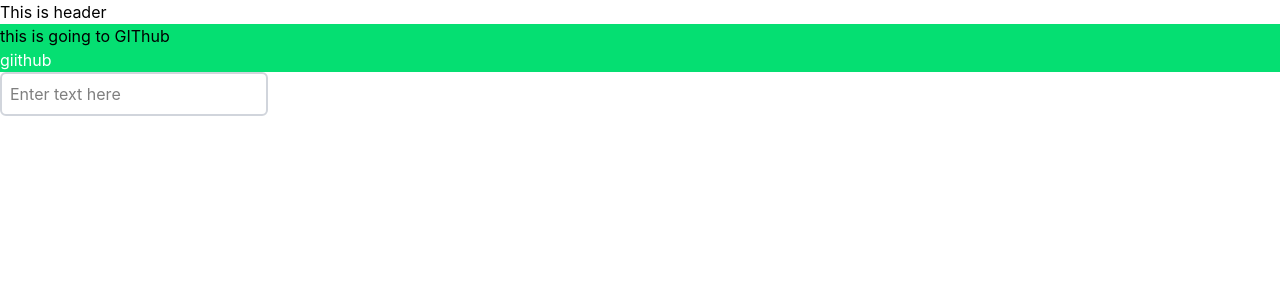
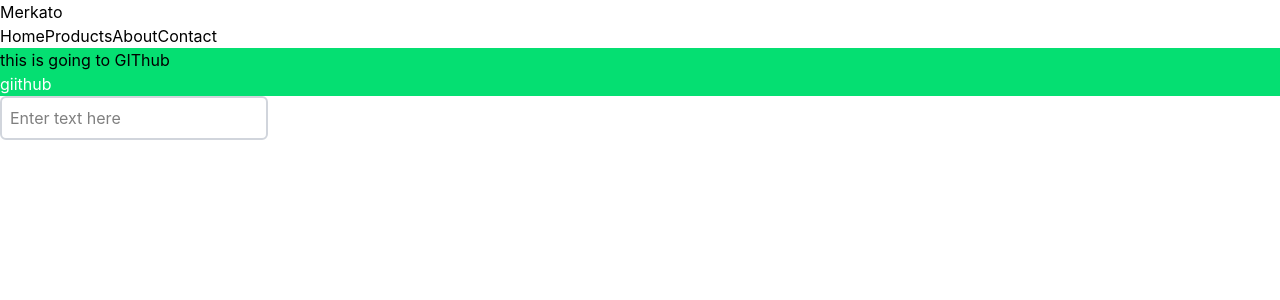
Before and after one commit to abellasuper1-stack/merkato, a React (Vite) app: page / in a window 1280 px wide. Shown: the top 300 px of the page. Built offline with nearby package versions, Linux system fonts and the light colour scheme.

Commit message:
i modified header and added a footer

```diff
--- /dev/null
+++ b/src/components/Footer.jsx
@@ -0,0 +1,25 @@
+function Footer(){
+    return(
+        <footer>
+            <div>
+                <ul>
+                    <li><a href="termsofuse">Terms of Use</a></li>
+                    <li><a href="privacypolicy">Privacy Policy</a></li>
+                    <li><a href="contact">Contact Us</a></li>
+                    <li><a href="about">About Us</a></li>
+                </ul>
+            </div>
+            <div>
+                <ul>
+                    <li><a href="https://www.facebook.com/merkato">Facebook</a></li>
+                    <li><a href="https://www.twitter.com/merkato">Twitter</a></li>
+                    <li><a href="https://www.instagram.com/merkato">Instagram</a></li>
+                    <li><a href="https://www.linkedin.com/company/merkato">LinkedIn</a></li>
+                </ul>
+            </div>
+            <div>
+                <p>&copy; 2024 Merkato. All rights reserved.</p>
+            </div>
+        </footer>
+    )
+}
--- a/src/components/header.jsx
+++ b/src/components/header.jsx
@@ -1,6 +1,16 @@
 function Header(){
     return(
-        <h1>This is header</h1>
+        <nav>
+            <div className="nav-brand">
+                <h1>Merkato</h1>
+            </div>
+            <div className="nav-links">
+                <a href="/">Home</a>
+                <a href="/products">Products</a>
+                <a href="/about">About</a>
+                <a href="/contact">Contact</a>
+            </div>
+        </nav>
     )
 }
 
```
